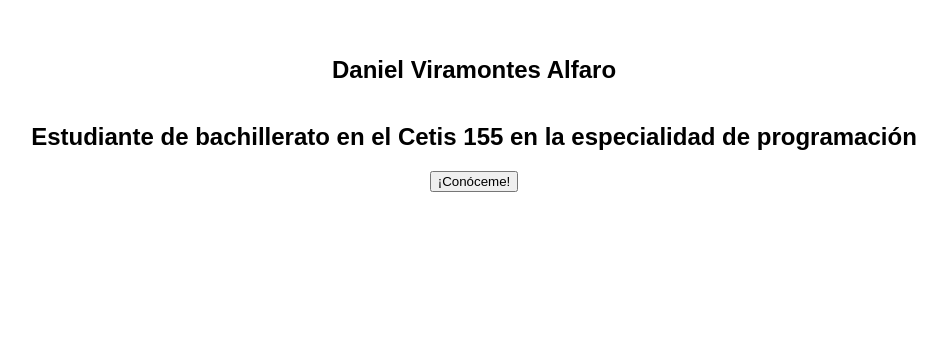
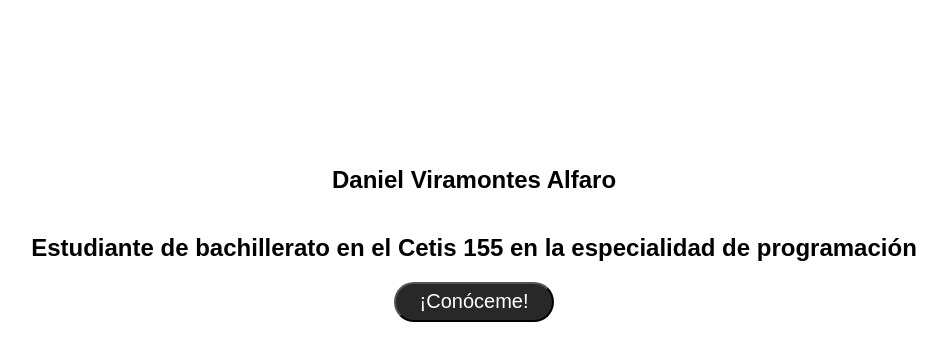
Before and after one commit to Danieler9324/portafolio, a plain HTML site: page index.html in a window 1280 px wide. Shown: the part 126-486 px from the top of the page, without its empty margins (166-1113 px from the left). Drawn offline with Linux system fonts and the light colour scheme.

Commit message:
Se agregaron archivos CSS para cada pagina

```diff
--- /dev/null
+++ b/css/certificaciones.css
@@ -0,0 +1,58 @@
+:root{
+    --color-primario: #ffffff;
+    --color-secundario: #292828;
+    --color-terceario: #9ca3af;
+}
+
+* {
+    box-sizing: border-box;
+}
+
+body {
+    font-family: Arial, Helvetica, sans-serif;
+    margin: 0;
+    overflow-x: hidden;
+}
+
+.nav {
+    display: flex;
+    justify-content: space-between;
+    align-items: center;
+    background-color: var(--color-secundario);
+    color: var(--color-primario);
+    width: 100%;
+    padding: 15px 30px;
+}
+
+.nav ul {
+    display: flex;
+    list-style: none;
+    gap: 20px;
+}
+
+.nav a {
+    color: var(--color-primario);
+    text-decoration: none;
+}
+
+.con-certi {
+    padding: 40px 80px;
+}
+
+.con-certi h1 {
+    text-align: center;
+    margin-bottom: 40px;
+}
+
+.grid-certi {
+    display: grid;
+    grid-template-columns: repeat(2, 1fr);
+    gap: 50px;
+}
+
+.certi {
+    width: 90%;
+    height: 400px;
+    object-fit: cover;
+    border: 1px solid var(--color-primario);
+}
--- a/style.css
+++ b/css/pagina_principal.css
@@ -14,13 +14,14 @@ body {
     overflow-x: hidden;
 }
 
-.presentacion {
-    min-height: 60vh;
-    display: flex;
-    flex-direction: column;
-    justify-content: center;
-    align-items: center;
-    text-align: center;
+.tag {
+    background: rgba(255,255,255,0.1);
+    color: var(--color-terceario);
+    font-size: 13px;
+    padding: 5px 14px;
+    border-radius: 20px;
+    border: 1px solid rgba(255,255,255,0.15);
+    margin-bottom: 20px;
 }
 
 .grid{
@@ -37,7 +38,7 @@ body {
     justify-content: space-between;
     align-items: center;
     padding: 60px 80px;
-    background-color: black;
+    background-color: var(--color-secundario);
     border-radius:10px;
     width: 100%;
     max-width: 1200px;
@@ -64,29 +65,6 @@ body {
     max-width: 400px;
 }
 
-.con-certi {
-    padding: 40px 80px;
-}
-
-.con-certi h1 {
-    text-align: center;
-    margin-bottom: 40px;
-}
-
-.grid-certi {
-    display: grid;
-    grid-template-columns: repeat(2, 1fr);
-    gap: 50px;
-}
-
-.certi {
-    width: 90%;
-    height: 400px;
-    object-fit: cover;
-    border: 1px solid #ddd;
-}
-
-
 .nav {
     display: flex;
     justify-content: space-between;
--- /dev/null
+++ b/css/presentacion.css
@@ -0,0 +1,34 @@
+:root{
+    --color-primario: #ffffff;
+    --color-secundario: #292828;
+    --color-terceario: #9ca3af;
+}
+
+* {
+    box-sizing: border-box;
+}
+
+body {
+    font-family: Arial, Helvetica, sans-serif;
+    margin: 0;
+    overflow-x: hidden;
+}
+
+.presentacion {
+    min-height: 90vh;
+    display: flex;
+    flex-direction: column;
+    justify-content: center;
+    align-items: center;
+    text-align: center;
+}
+
+.btnCon {
+    background-color: var(--color-secundario);
+    color: var(--color-primario);
+    width: 20vh;
+    height: 5vh;
+    font-size: 20px;
+    border-radius: 20px;
+    cursor: pointer;
+}
--- a/index.html
+++ b/index.html
@@ -3,7 +3,7 @@
 <head>
     <meta charset="UTF-8">
     <meta name="viewport" content="width=device-width, initial-scale=1.0">
-    <link rel="stylesheet" href="style.css">
+    <link rel="stylesheet" href="./css/presentacion.css">
     <script src="script.js" defer></script>
     <title>Portafolio</title>
 </head>
@@ -11,7 +11,7 @@
     <section class="presentacion">
         <h1>Daniel Viramontes Alfaro</h1>
         <h2>Estudiante de bachillerato en el Cetis 155 en la especialidad de programación</h2>
-        <button id="boton-conoceme">¡Conóceme!</button>
+        <button id="boton-conoceme" class="btnCon">¡Conóceme!</button>
     </section>
 </body>
 </html>
```
Also changed, not shown: certificaciones.html (+1 -1 lines), pagina_principal.html (+1 -1 lines).
